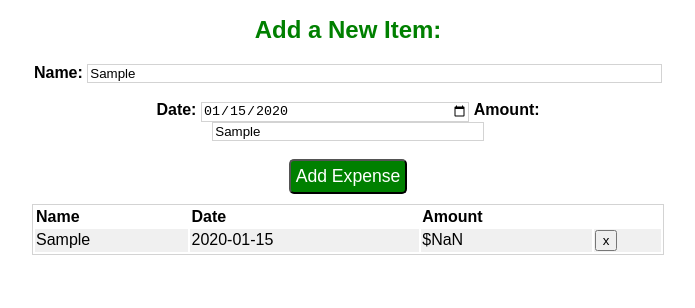
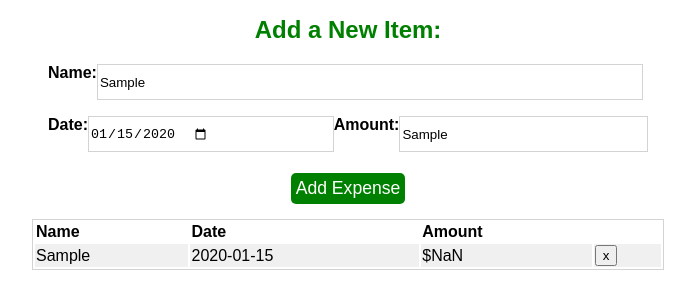
Before and after one commit to Aaron-Morse/JS-Projects, a plain HTML site: page Expense App/index.html in a window 1280 px wide. Both pictures are taken after typing "Sample", "2020-01-15", "Sample" into the empty fields and a click on the button "Add Expense". Shown: the part 106-414 px from the top of the page, without its empty margins (292-987 px from the left). Drawn offline with Linux system fonts and the light colour scheme.

Commit message:
Add files via upload

```diff
--- a/Expense App/css/styles.css
+++ b/Expense App/css/styles.css
@@ -18,21 +18,35 @@ div.main {
     text-align: center;
 }
 
+div.name-div,
+div.date-amount-div {
+    margin: 1rem;
+    display: flex;
+}
+
+div.name {
+    width: 100%;
+}
+
 button.add-expense {
+    margin: 5px;
     padding: 5px;
     font-size: 110%;
     font-weight: 100;
+    border: none;
     border-radius: 5px;
     color: white;
     background-color: green;
     cursor: pointer;
 }
 
-input, table.expense-table {
+input {
+    display: flex;
     border: 1px solid lightgray;
 }
 
 label {
+    display: inline-block;
     font-weight: bold;
 }
 
@@ -53,6 +67,7 @@ table.expense-table {
     width: 100%;
     margin-top: 10px;
     text-align: left;
+    border: 1px solid lightgray;
 }
 
 td {
--- a/Expense App/index.html
+++ b/Expense App/index.html
@@ -11,15 +11,18 @@
         <h1 class="title">Expense Tracker</h1>
         <h2>Add a New Item:</h2>
 
+        <div class="name-div">
             <label for="name">Name:</label>
             <input type="text" id="name" placeholder="Where was the expense made?"></br></br>
+        </div>
 
+        <div class="date-amount-div">
             <label for="date">Date:</label>
             <input type="date" id="date">
 
             <label for="amount">Amount:</label>
             <input type="text" id="amount"></br></br>
-
+        </div>
         <button class="add-expense">Add Expense</button>
 
         <table class="expense-table">
@@ -29,9 +32,6 @@
                 <th>Amount</th>
                 <th></th>
             </tr>
-            <!-- <tr>
-                <td>No expense added yet!</td>
-            </tr> -->
         </table>
     </div>
   <script src="scripts/script.js"></script>
--- a/Expense App/scripts/script.js
+++ b/Expense App/scripts/script.js
@@ -1,25 +1,39 @@
-const name = document.querySelector('input[id="name"]');
-const date = document.querySelector('input[id="date"]');
-const amount = document.querySelector('input[id="amount"]');
+// SELECTROS
+const nameInput = document.querySelector('input[id="name"]');
+const dateInput = document.querySelector('input[id="date"]');
+const amountInput = document.querySelector('input[id="amount"]');
 const table = document.querySelector('table.expense-table');
 const expenseButton = document.querySelector('button.add-expense');
 
-function tableRow() {
-    const tableRow = document.createElement('tr');
-    tableRow.innerHTML = `<td>${name.value}</td><td>${date.value}</td><td>$${Number(amount.value).toFixed(2)}</td><td><button>x</button></td>`;
-    table.appendChild(tableRow);
-}
 
+// EVENT LISTENERS
+// Add item to expense table button listener
 expenseButton.addEventListener('click', () => {
-    tableRow();
+    if (nameInput.value && dateInput.value && amountInput.value) {
+        addExpenseItem();
+    } else {
+        alert('Please fill out all expense item values.');
+    }
 });
 
+// Add item to expense table with the enter key listener
 table.addEventListener('click', event => {
-    event.target.parentNode.parentNode.parentNode.removeChild(event.target.parentNode.parentNode);
+    if (event.target.nodeName === 'BUTTON') {
+        event.target.parentElement.parentElement.parentElement
+            .removeChild(event.target.parentElement.parentElement);
+    }
 });
 
+// Remove expense item from table button listener
 document.addEventListener('keydown', event => {
-    if (event.key === 'Enter' && name.value && date.value && amount.value) {
-        tableRow();
-    }
-})
+    if (event.key === 'Enter' && nameInput.value && dateInput.value && amountInput.value) addExpenseItem();
+});
+
+//  FUNCTIONS
+function addExpenseItem() {
+    // Creates a new table row element and adds the table data with corresponding input values
+    const expenseItem = document.createElement('tr');
+    expenseItem.innerHTML = `<td>${nameInput.value}</td><td>${dateInput.value}</td><td>$${Number(amountInput.value).toFixed(2)}</td><td><button>x</button></td>`;
+    // Appends the newly created table row to the table
+    table.appendChild(expenseItem);
+}
```
Lines whose indentation alone changed are shown as unchanged.
